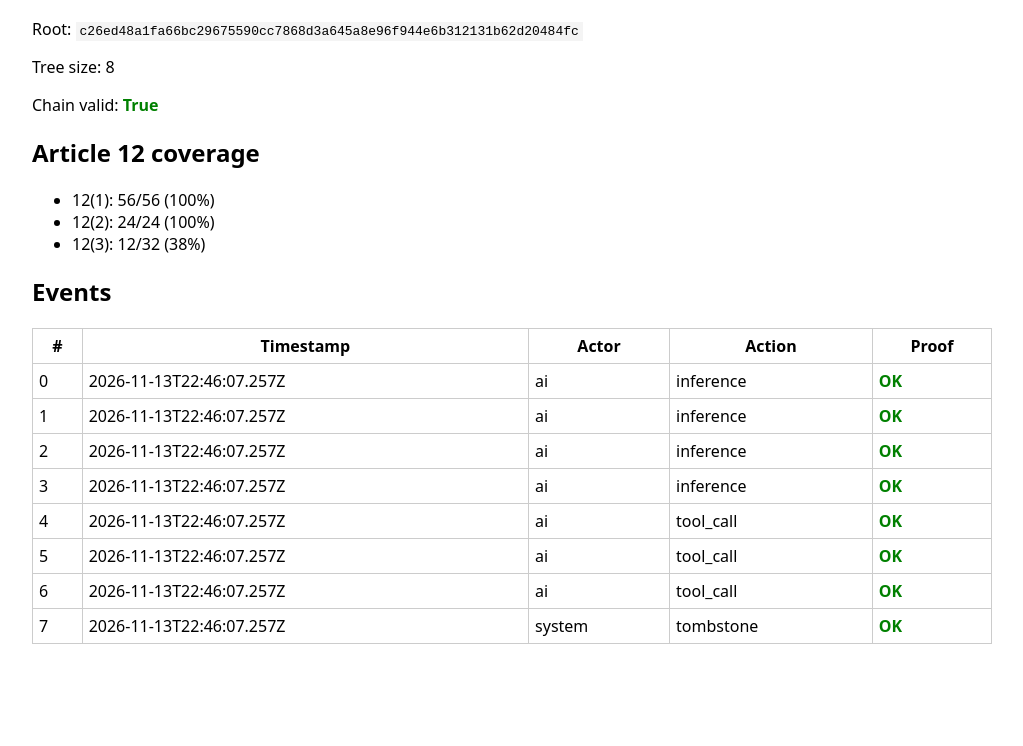
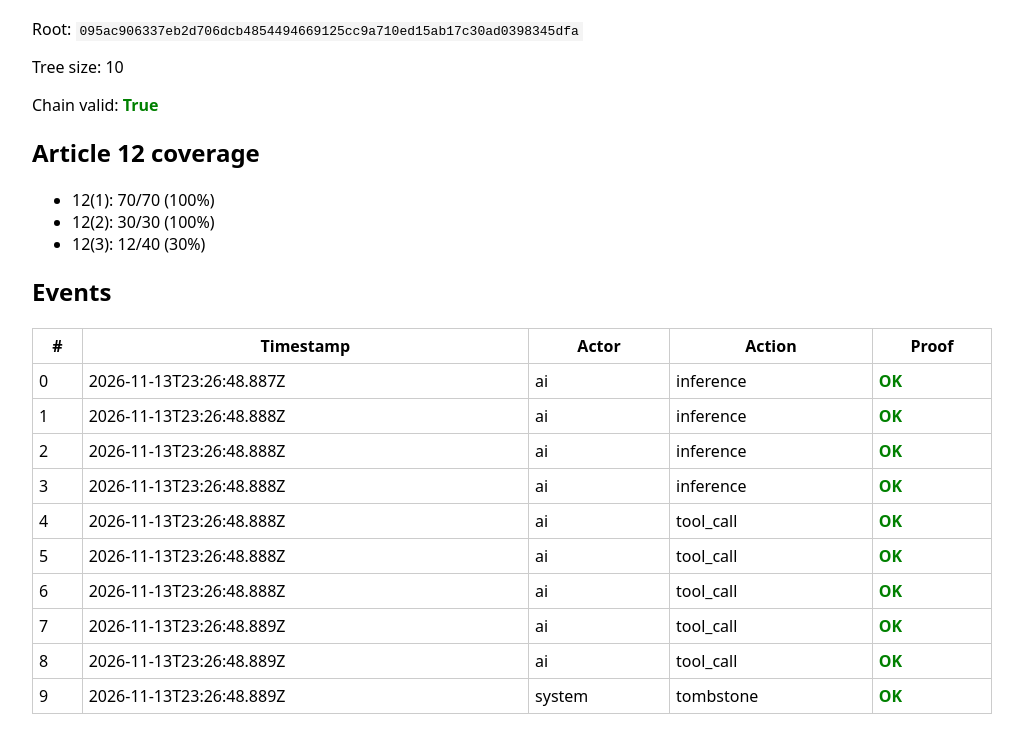
Before and after one commit to apumiaaifund/ai-audit-trail, a plain HTML site: page demo/evidence.html in a window 1280 px wide. Shown: the part 78-824 px from the top of the page, without its empty margins (128-1151 px from the left). Before the commit the page ends 800 px from the top, so only its background shows below. Drawn offline with Linux system fonts and the light colour scheme.

Commit message:
demo: 10 events incl. identity scenario (valid->allow, revoked->deny) + README Identity section

```diff
--- a/demo/evidence.html
+++ b/demo/evidence.html
@@ -8,12 +8,12 @@ td,th{border:1px solid #ccc;padding:6px}
 code{background:#f4f4f4;padding:2px 4px}
 </style></head><body>
 <h1>EU AI Act Article 12 - Evidence Pack</h1>
-<p>Root: <code>c26ed48a1fa66bc29675590cc7868d3a645a8e96f944e6b312131b62d20484fc</code></p>
-<p>Tree size: 8</p>
+<p>Root: <code>095ac906337eb2d706dcb4854494669125cc9a710ed15ab17c30ad0398345dfa</code></p>
+<p>Tree size: 10</p>
 <p>Chain valid:
   <b class="ok">True</b></p>
-<h2>Article 12 coverage</h2><ul><li>12(1): 56/56 (100%)</li><li>12(2): 24/24 (100%)</li><li>12(3): 12/32 (38%)</li></ul>
+<h2>Article 12 coverage</h2><ul><li>12(1): 70/70 (100%)</li><li>12(2): 30/30 (100%)</li><li>12(3): 12/40 (30%)</li></ul>
 <h2>Events</h2>
 <table><tr><th>#</th><th>Timestamp</th><th>Actor</th><th>Action</th><th>Proof</th></tr>
-<tr><td>0</td><td>2026-11-13T22:46:07.257Z</td><td>ai</td><td>inference</td><td class="ok">OK</td></tr><tr><td>1</td><td>2026-11-13T22:46:07.257Z</td><td>ai</td><td>inference</td><td class="ok">OK</td></tr><tr><td>2</td><td>2026-11-13T22:46:07.257Z</td><td>ai</td><td>inference</td><td class="ok">OK</td></tr><tr><td>3</td><td>2026-11-13T22:46:07.257Z</td><td>ai</td><td>inference</td><td class="ok">OK</td></tr><tr><td>4</td><td>2026-11-13T22:46:07.257Z</td><td>ai</td><td>tool_call</td><td class="ok">OK</td></tr><tr><td>5</td><td>2026-11-13T22:46:07.257Z</td><td>ai</td><td>tool_call</td><td class="ok">OK</td></tr><tr><td>6</td><td>2026-11-13T22:46:07.257Z</td><td>ai</td><td>tool_call</td><td class="ok">OK</td></tr><tr><td>7</td><td>2026-11-13T22:46:07.257Z</td><td>system</td><td>tombstone</td><td class="ok">OK</td></tr></table>
+<tr><td>0</td><td>2026-11-13T23:26:48.887Z</td><td>ai</td><td>inference</td><td class="ok">OK</td></tr><tr><td>1</td><td>2026-11-13T23:26:48.888Z</td><td>ai</td><td>inference</td><td class="ok">OK</td></tr><tr><td>2</td><td>2026-11-13T23:26:48.888Z</td><td>ai</td><td>inference</td><td class="ok">OK</td></tr><tr><td>3</td><td>2026-11-13T23:26:48.888Z</td><td>ai</td><td>inference</td><td class="ok">OK</td></tr><tr><td>4</td><td>2026-11-13T23:26:48.888Z</td><td>ai</td><td>tool_call</td><td class="ok">OK</td></tr><tr><td>5</td><td>2026-11-13T23:26:48.888Z</td><td>ai</td><td>tool_call</td><td class="ok">OK</td></tr><tr><td>6</td><td>2026-11-13T23:26:48.888Z</td><td>ai</td><td>tool_call</td><td class="ok">OK</td></tr><tr><td>7</td><td>2026-11-13T23:26:48.889Z</td><td>ai</td><td>tool_call</td><td class="ok">OK</td></tr><tr><td>8</td><td>2026-11-13T23:26:48.889Z</td><td>ai</td><td>tool_call</td><td class="ok">OK</td></tr><tr><td>9</td><td>2026-11-13T23:26:48.889Z</td><td>system</td><td>tombstone</td><td class="ok">OK</td></tr></table>
 </body></html>
```
Also changed, not shown: demo/aat_bundle.json (+1 -1 lines), 1 other file.
